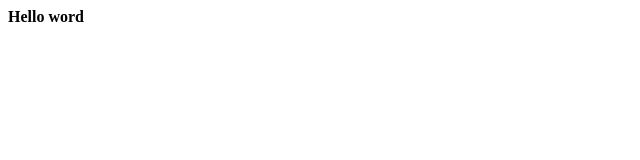
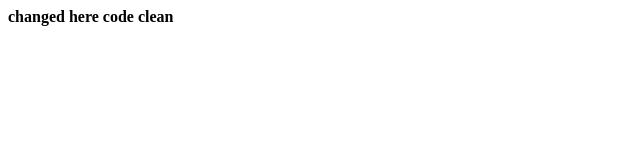
Before and after one commit to younesKH23/tp1_devops, a plain HTML site: page index.html in a window 1280 px wide. Shown: the whole page, without its empty margins (0-640 px from the left). Drawn offline with Linux system fonts and the light colour scheme.

Commit message:
second commit

```diff
--- a/index.html
+++ b/index.html
@@ -7,5 +7,5 @@
     <link rel="stylesheet" href="style.css">
 </head>
 <body>
-    <b>Hello word</b>
+    <b>changed here code clean</b>
 </html>
```
